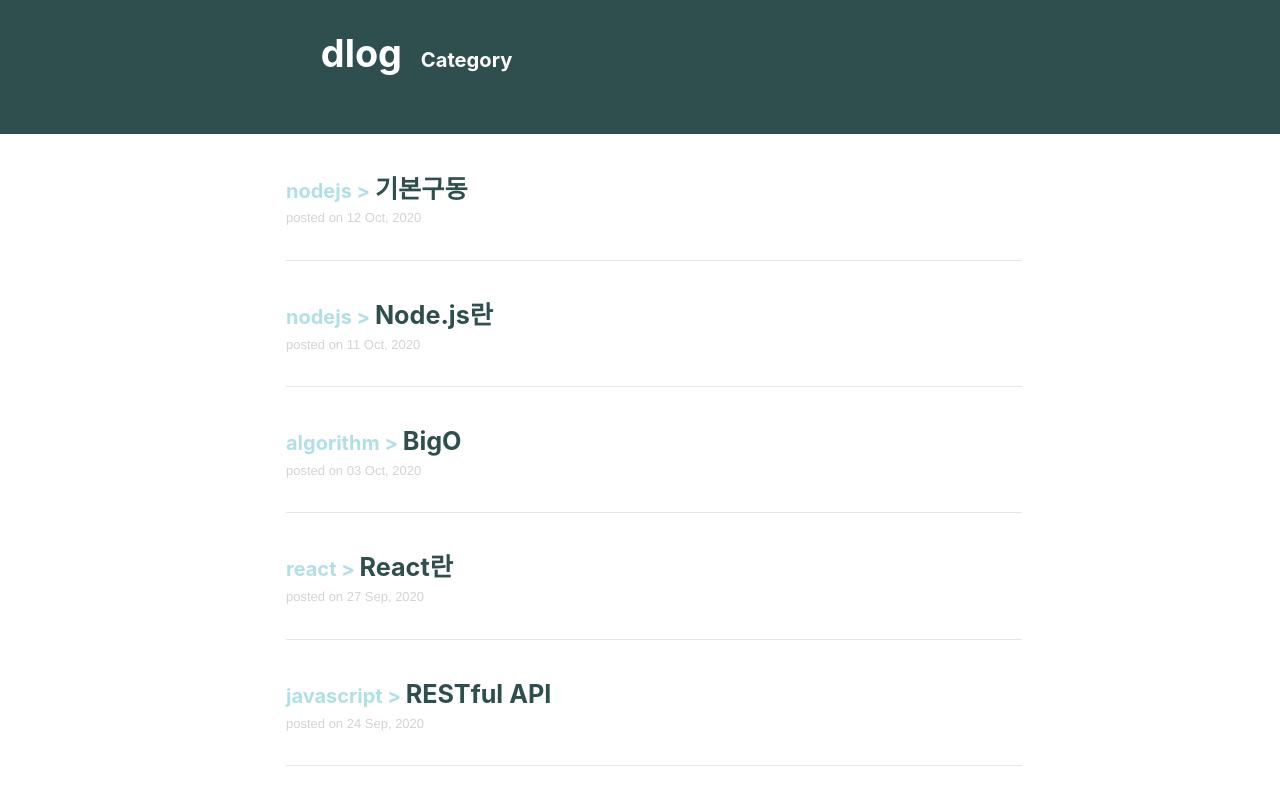
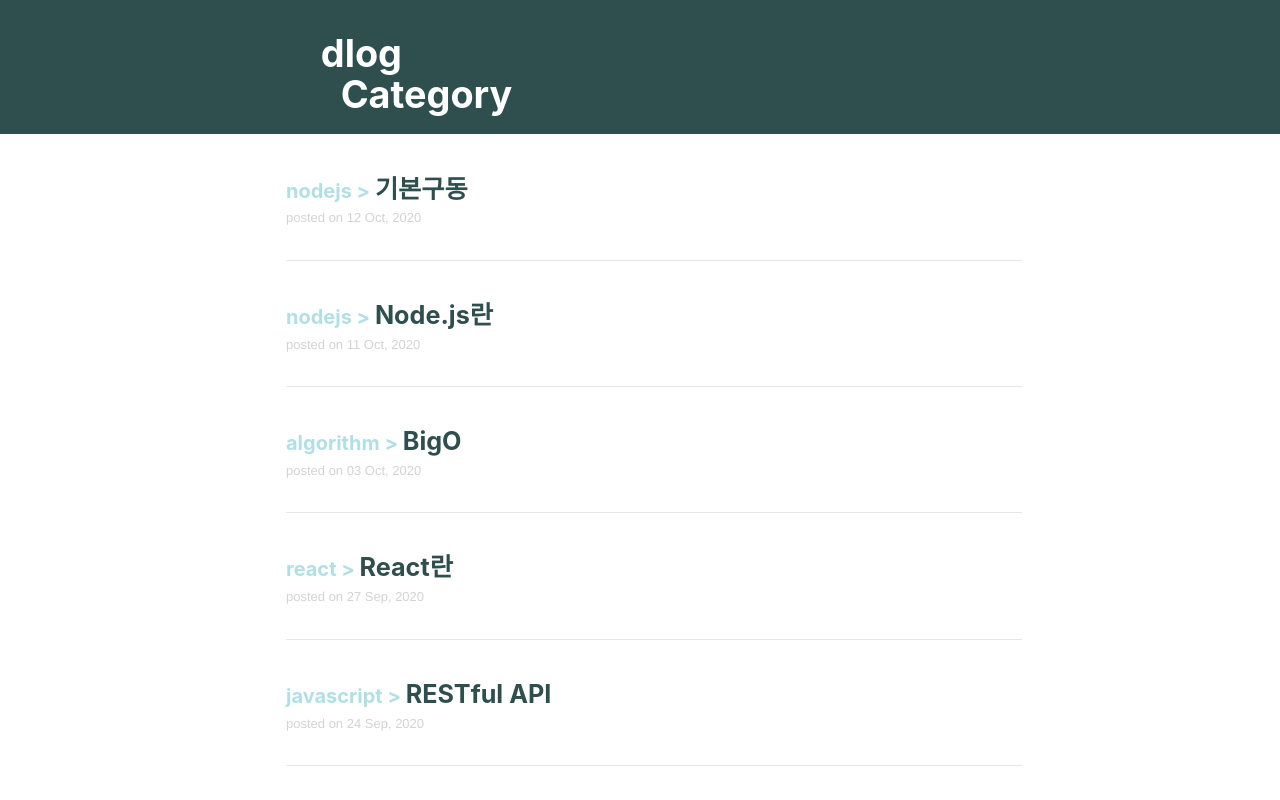
Before and after one commit to lattepapa/dlog, a Gatsby site: page / in a window 1280 px wide. Shown: the top 800 px of the page. Built offline with nearby package versions, Linux system fonts and the light colour scheme; Gatsby itself is replaced by a stand-in of ours.

Commit message:
style: Edit header.js to modify heading

```diff
--- a/src/components/header.js
+++ b/src/components/header.js
@@ -27,7 +27,7 @@ const blogCategoryStyle = {
 const Header = ({ siteTitle, siteCategory }) => (
   <header style={headerBackgroundStyle}>
     <h1><Link to="/" style={blogTitleStyle}>{siteTitle}</Link></h1>
-    <h4><Link to="/category" style={blogCategoryStyle}>{siteCategory}</Link></h4>
+    <h1><Link to="/category" style={blogCategoryStyle}>{siteCategory}</Link></h1>
   </header>
 );
 
```
